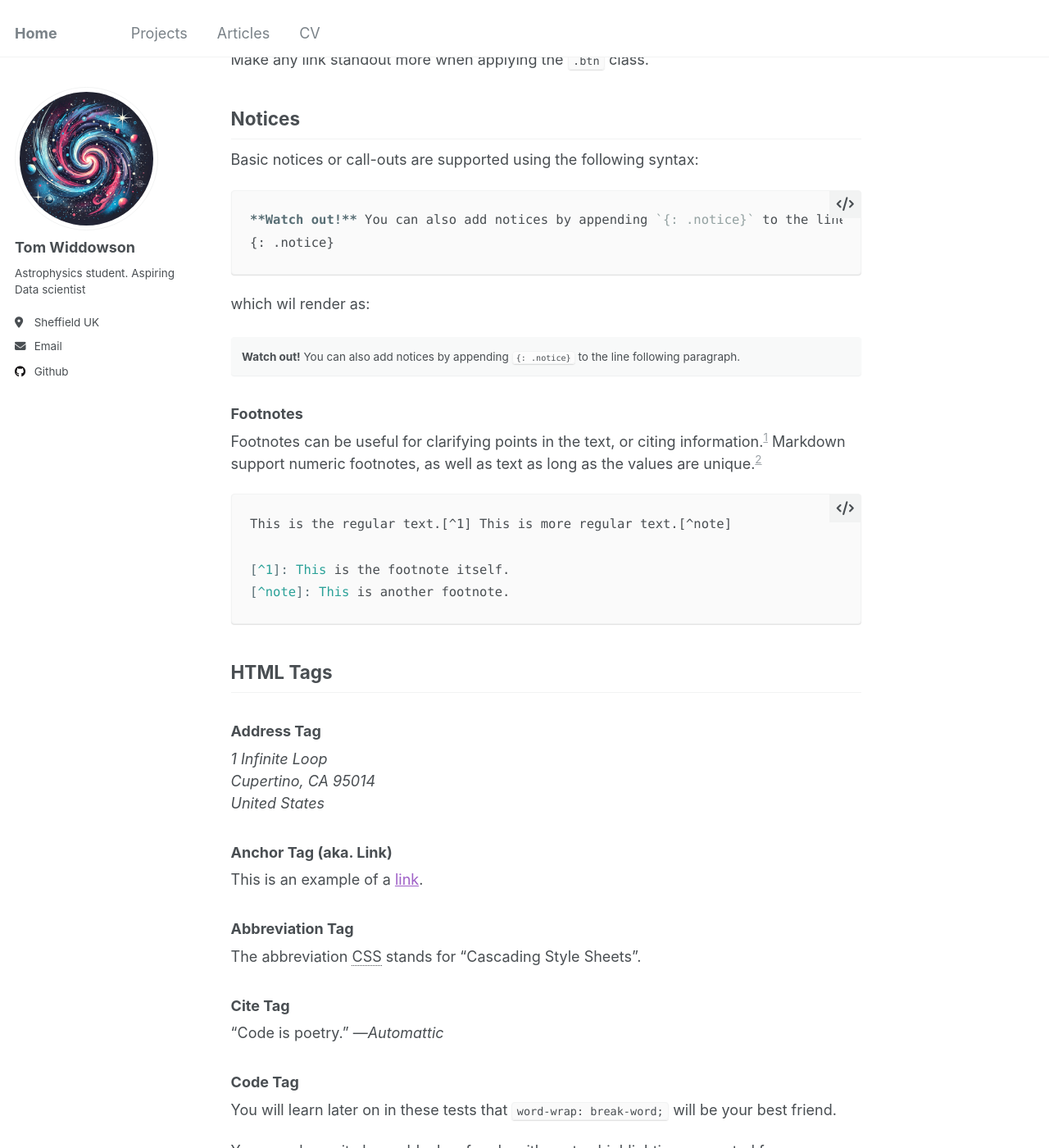
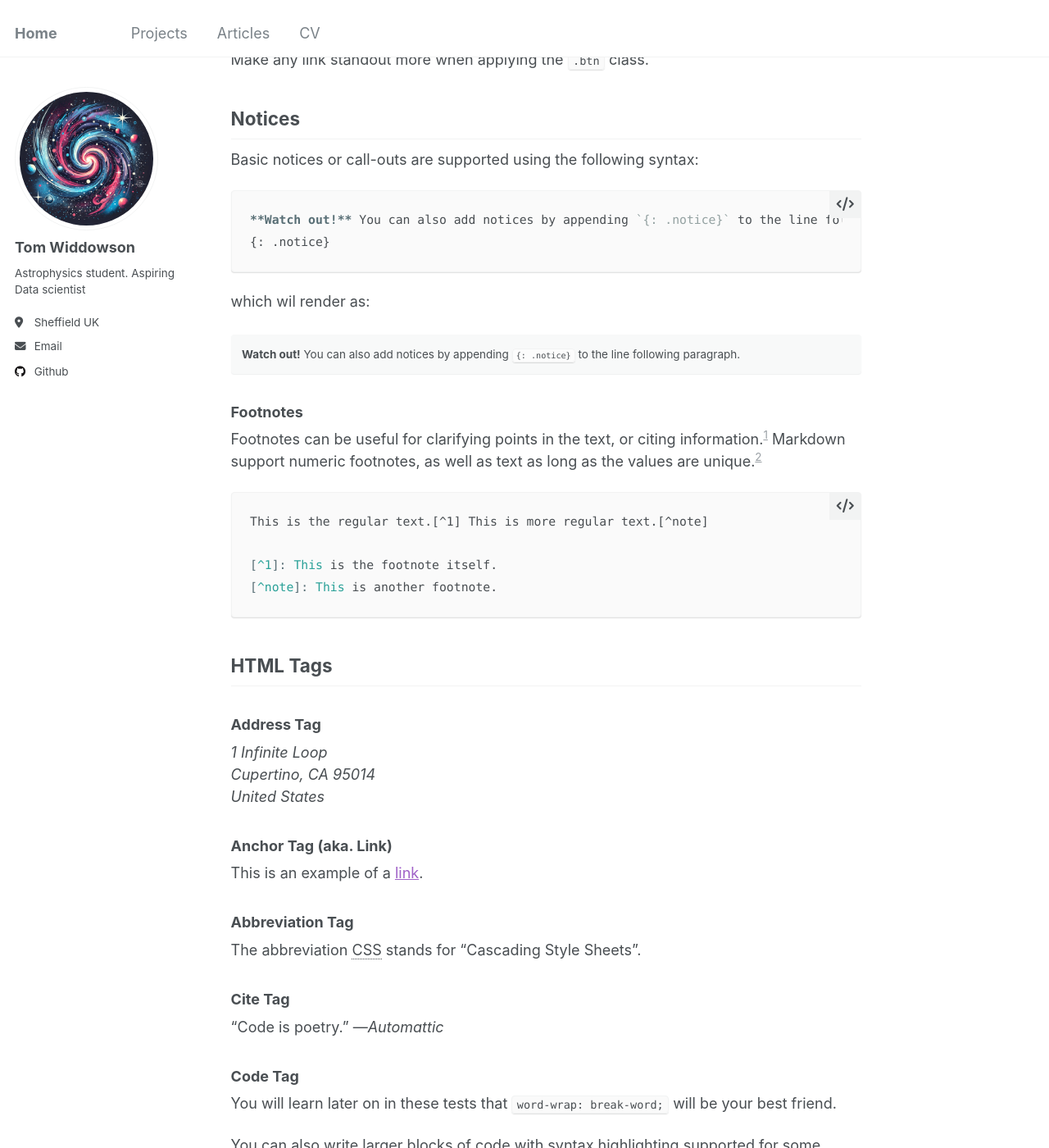
Before and after one commit to tomhwidd/tomhwidd.github.io, a Jekyll site: the page built from _pages/markdown.md, in a window 1280 px wide and 1400 px high, scrolled down 4242 px. Shown: the whole window at 82% size. Built offline with Jekyll 4.4.1, drawn with Linux system fonts in a browser that asks for light colours.

Commit message:
font size

```diff
--- a/_sass/_variables.scss
+++ b/_sass/_variables.scss
@@ -41,7 +41,7 @@ $type-size-5                : 1em;      // ~16px
 $type-size-6                : 0.75em;   // ~12px
 $type-size-7                : 0.6875em; // ~11px
 $type-size-8                : 0.625em;  // ~10px
-$type-size-syntax           : 0.83em;  // ~14px
+$type-size-syntax           : 0.81em;  // ~14px
 
 /* masthead properties */
 $masthead-height            : 70px;
```
